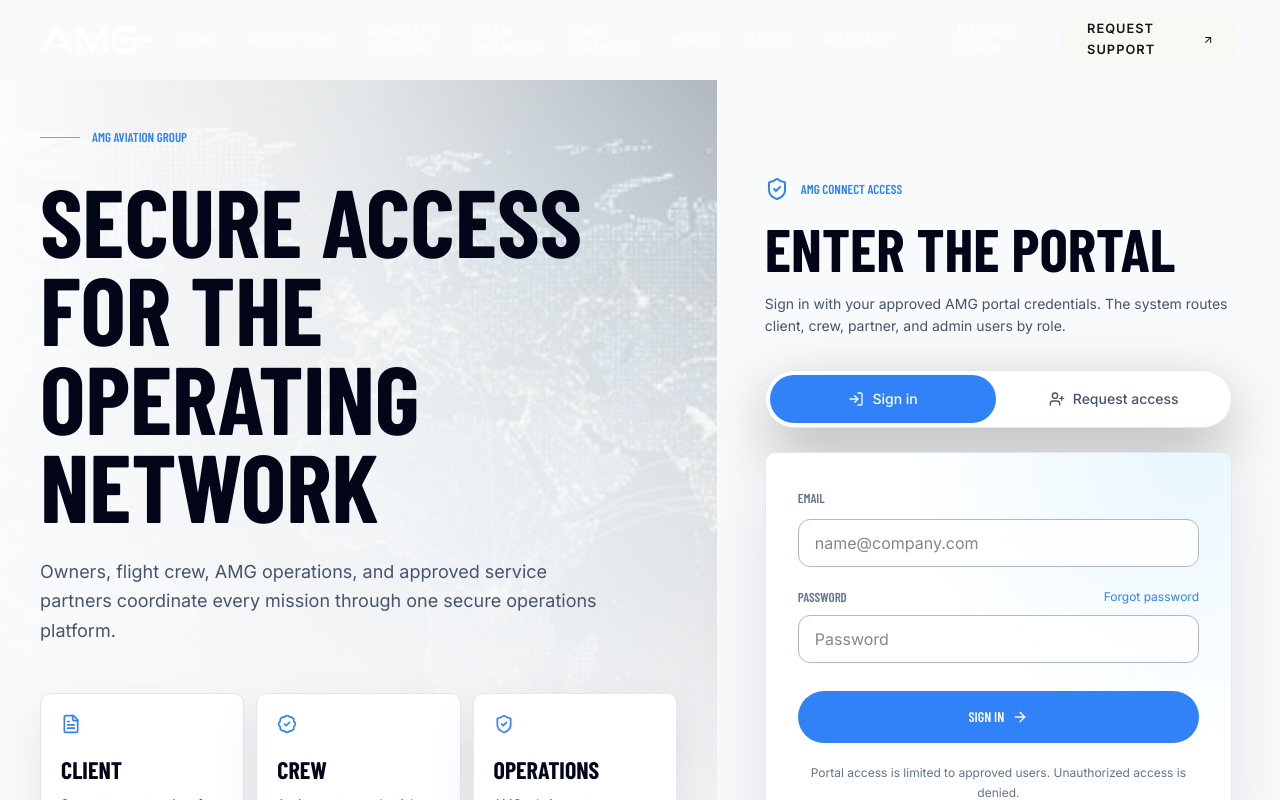
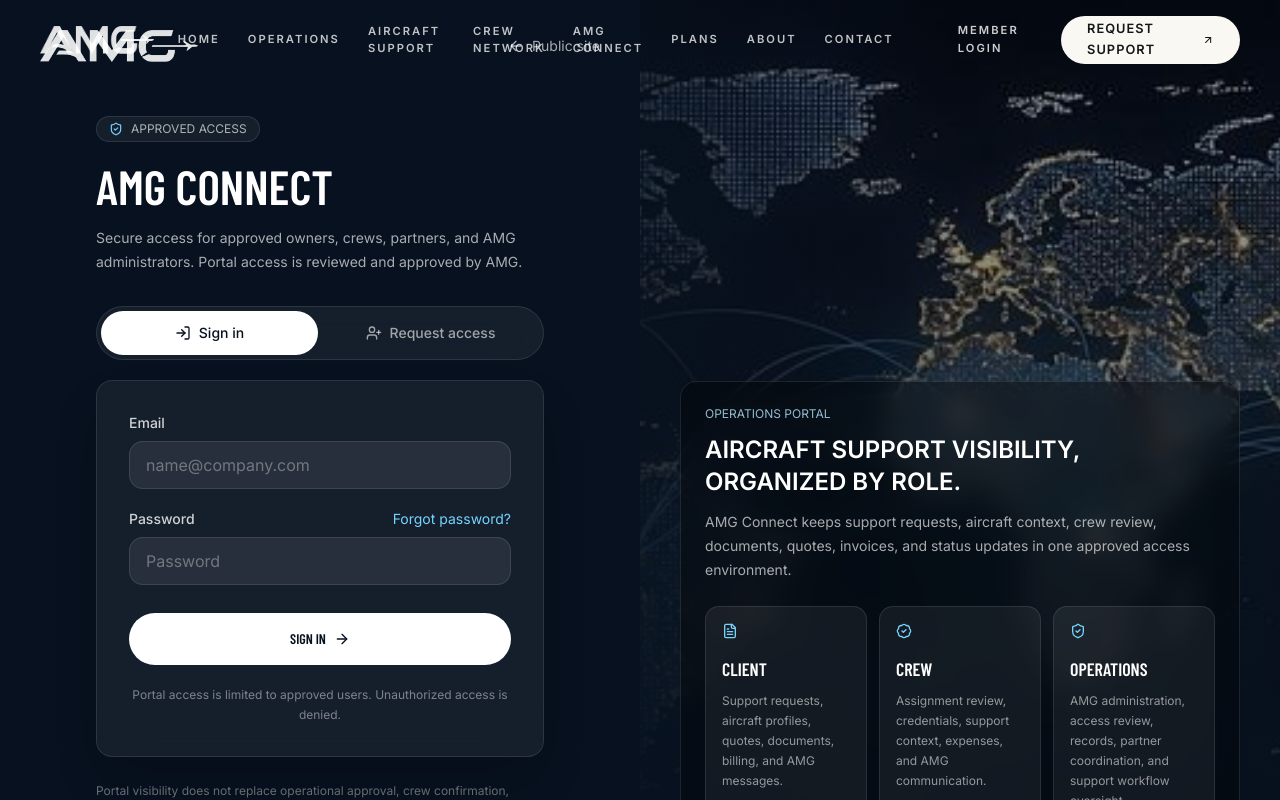
Before and after one commit to amgaviation/amg1, a Next.js app: page /login in a window 1280 px wide. Shown: the top 800 px of the page. Built offline with nearby package versions, Linux system fonts and the light colour scheme; a web font is replaced by a local one.

Commit message:
Restyle AMG Connect portal login

```diff
--- a/components/site/portal-login.tsx
+++ b/components/site/portal-login.tsx
@@ -2,7 +2,16 @@
 
 import { useState } from "react";
 import Link from "next/link";
-import { ArrowRight, BadgeCheck, FileText, LogIn, ShieldCheck, UserPlus } from "lucide-react";
+import {
+  ArrowLeft,
+  ArrowRight,
+  BadgeCheck,
+  FileText,
+  LogIn,
+  ShieldCheck,
+  UserPlus,
+} from "lucide-react";
+
 import { signIn, signUp } from "@/app/portal/actions/auth";
 import { cn } from "@/lib/utils";
 
@@ -11,7 +20,7 @@
   invalid: "Email or password is incorrect.",
   pending: "Your access request is awaiting AMG approval.",
   suspended: "This account has been suspended. Contact AMG Operations.",
-  signup: "We couldn't create that account. The email may already be in use.",
+  signup: "We could not create that account. The email may already be in use.",
   weakpassword: "Password must be at least 8 characters.",
   "missing-supabase-env":
     "Portal authentication is not configured in this environment. Add the Supabase URL and anon key to enable portal access.",
@@ -22,17 +31,17 @@
 const accessPanels = [
   {
     title: "Client",
-    body: "Support requests, aircraft profiles, quotes, documents, billing, subscriptions, and messages.",
+    body: "Support requests, aircraft profiles, quotes, documents, billing, and AMG messages.",
     icon: FileText,
   },
   {
     title: "Crew",
-    body: "Assignments, credentials, availability, expenses, mission details, and AMG communication.",
+    body: "Assignment review, credentials, support context, expenses, and AMG communication.",
     icon: BadgeCheck,
   },
   {
     title: "Operations",
-    body: "AMG admin, partner coordination, access review, records, and support workflow oversight.",
+    body: "AMG administration, access review, records, partner coordination, and support workflow oversight.",
     icon: ShieldCheck,
   },
 ];
@@ -49,123 +58,120 @@
   const [mode, setMode] = useState<"signin" | "request">(initialMode);
   const [email, setEmail] = useState("");
   const [password, setPassword] = useState("");
+
   const isSignIn = mode === "signin";
 
   return (
-    <div className="login-cinema relative isolate grid min-h-[100svh] grid-cols-1 overflow-hidden bg-slate-50 pt-[var(--public-header-height)] lg:grid-cols-[1.12fr_0.88fr]">
-      <section className="relative hidden items-end overflow-hidden p-10 lg:flex">
-        <div className="absolute inset-0">
+    <main className="grid min-h-svh bg-[#07111f] text-white lg:grid-cols-2">
+      <section className="flex min-h-svh flex-col px-6 py-6 md:px-10">
+        <div className="flex items-center justify-between">
+          <Link href="/" className="flex items-center gap-3">
             {/* eslint-disable-next-line @next/next/no-img-element */}
-          <img src="/images/site/map-operations.jpg" alt="" className="h-full w-full scale-105 object-cover opacity-45" />
-          <div className="absolute inset-0 bg-[radial-gradient(circle_at_72%_20%,rgba(56,189,248,0.16),transparent_26rem)]" />
-          <div className="absolute inset-0 bg-gradient-to-r from-white/96 via-white/72 to-white/20" />
-          <div className="absolute inset-0 bg-gradient-to-t from-slate-50 via-slate-50/70 to-white/20" />
+            <img
+              src="/images/logo-white.png"
+              alt="AMG Aviation Group"
+              className="h-8 w-auto"
+            />
+          </Link>
+
+          <Link
+            href="/"
+            className="inline-flex min-h-11 items-center gap-2 text-sm text-white/65 transition hover:text-white"
+          >
+            <ArrowLeft className="h-4 w-4" />
+            Public site
+          </Link>
         </div>
-        <div className="relative max-w-3xl" data-scroll-animate>
-          <Link href="/" className="eyebrow mb-7 inline-flex items-center gap-3 text-primary">
-            <span className="h-px w-10 bg-primary/70" />
-            AMG Aviation Group
-          </Link>
-          <h1 className="display-heading text-balance text-7xl text-slate-950 xl:text-8xl">
-            Secure access for the operating network
+
+        <div className="flex flex-1 items-center justify-center py-12">
+          <div className="w-full max-w-md">
+            <div className="mb-8">
+              <div className="mb-5 inline-flex items-center gap-2 rounded-full border border-white/10 bg-white/[0.06] px-3 py-1 text-xs uppercase tracking-[0.22em] text-white/65">
+                <ShieldCheck className="h-3.5 w-3.5 text-sky-300" />
+                Approved Access
+              </div>
+
+              <h1 className="font-display text-4xl font-semibold uppercase tracking-tight text-white sm:text-5xl">
+                AMG Connect
               </h1>
-          <p className="mt-7 max-w-xl text-lg leading-relaxed text-slate-600">
-            Owners, flight crew, AMG operations, and approved service partners
-            coordinate every mission through one secure operations platform.
-          </p>
-          <div className="mt-12 grid max-w-4xl grid-cols-3 gap-3">
-            {accessPanels.map((panel) => {
-              const Icon = panel.icon;
-              return (
-                <div key={panel.title} className="min-h-48 rounded-lg border border-slate-200 bg-white p-5 shadow-[0_16px_45px_rgba(8,20,36,0.08)]">
-                  <Icon className="h-5 w-5 text-primary" />
-                  <p className="mt-6 font-display text-2xl font-bold uppercase leading-none text-slate-950">
-                    {panel.title}
-                  </p>
-                  <p className="mt-3 text-xs leading-relaxed text-slate-600">{panel.body}</p>
-                </div>
-              );
-            })}
-          </div>
-        </div>
-      </section>
 
-      <section className="flex items-center px-6 py-12 sm:px-10 lg:px-12">
-        <div className="mx-auto w-full max-w-[34rem]">
-          <div className="mb-8">
-            <div className="flex items-center gap-3">
-              <ShieldCheck className="h-6 w-6 text-primary" />
-              <p className="eyebrow text-primary">AMG Connect Access</p>
-            </div>
-            <h2 className="mt-5 display-heading text-balance text-5xl text-slate-950 sm:text-6xl">
-              {isSignIn ? "Enter the portal" : "Request portal access"}
-            </h2>
-            <p className="mt-4 text-sm leading-relaxed text-slate-600">
-              {isSignIn
-                ? "Sign in with your approved AMG portal credentials. The system routes client, crew, partner, and admin users by role."
-                : "Submit an access request for AMG Operations review. Approved accounts receive role-based portal access."}
+              <p className="mt-4 text-sm leading-6 text-white/65">
+                Secure access for approved owners, crews, partners, and AMG
+                administrators. Portal access is reviewed and approved by AMG.
               </p>
             </div>
 
-          <div className="login-mode-switch mb-6 grid grid-cols-2 gap-1 rounded-full border border-slate-200 bg-white p-1 shadow-[0_14px_40px_rgba(8,20,36,0.08)]">
+            <div className="mb-5 grid grid-cols-2 gap-1 rounded-full border border-white/10 bg-white/[0.06] p-1 backdrop-blur-xl">
               <button
                 type="button"
                 onClick={() => setMode("signin")}
                 aria-pressed={isSignIn}
                 className={cn(
-                "inline-flex min-h-12 items-center justify-center gap-2 rounded-full px-4 py-2 text-sm font-medium transition-colors",
-                isSignIn ? "bg-primary text-primary-foreground" : "text-slate-600 hover:text-slate-950"
+                  "inline-flex min-h-11 items-center justify-center gap-2 rounded-full px-4 py-2 text-sm font-medium transition",
+                  isSignIn
+                    ? "bg-white text-[#07111f]"
+                    : "text-white/60 hover:text-white"
                 )}
               >
-              <LogIn className="h-4 w-4" /> Sign in
+                <LogIn className="h-4 w-4" />
+                Sign in
               </button>
+
               <button
                 type="button"
                 onClick={() => setMode("request")}
                 aria-pressed={!isSignIn}
                 className={cn(
-                "inline-flex min-h-12 items-center justify-center gap-2 rounded-full px-4 py-2 text-sm font-medium transition-colors",
-                !isSignIn ? "bg-primary text-primary-foreground" : "text-slate-600 hover:text-slate-950"
+                  "inline-flex min-h-11 items-center justify-center gap-2 rounded-full px-4 py-2 text-sm font-medium transition",
+                  !isSignIn
+                    ? "bg-white text-[#07111f]"
+                    : "text-white/60 hover:text-white"
                 )}
               >
-              <UserPlus className="h-4 w-4" /> Request access
+                <UserPlus className="h-4 w-4" />
+                Request access
               </button>
             </div>
 
             {error ? (
-            <div className="mb-4 rounded-lg border border-destructive/40 bg-destructive/10 px-4 py-3 text-sm text-red-900">
+              <div className="mb-4 rounded-xl border border-red-400/25 bg-red-500/10 px-4 py-3 text-sm leading-6 text-red-100">
                 {ERROR_MESSAGES[error] ?? "Something went wrong. Please try again."}
               </div>
             ) : null}
+
             {success === "requested" ? (
-            <div className="mb-4 rounded-lg border border-emerald-500/30 bg-emerald-500/10 px-4 py-3 text-sm text-emerald-900">
+              <div className="mb-4 rounded-xl border border-emerald-300/25 bg-emerald-500/10 px-4 py-3 text-sm leading-6 text-emerald-100">
                 Access request submitted. AMG Operations will review and approve your account.
               </div>
             ) : null}
+
             {success === "password-reset" ? (
-            <div className="mb-4 rounded-lg border border-emerald-500/30 bg-emerald-500/10 px-4 py-3 text-sm text-emerald-900">
+              <div className="mb-4 rounded-xl border border-emerald-300/25 bg-emerald-500/10 px-4 py-3 text-sm leading-6 text-emerald-100">
                 Password created. Sign in with your AMG portal email and new login key.
               </div>
             ) : null}
+
             {error === "account_exists" ? (
-            <div className="mb-4 grid gap-3 rounded-lg border border-slate-200 bg-white px-4 py-4 shadow-[0_14px_40px_rgba(8,20,36,0.06)]">
+              <div className="mb-4 grid gap-3 rounded-xl border border-white/10 bg-white/[0.06] px-4 py-4 backdrop-blur-xl">
                 <div className="grid grid-cols-1 gap-2 sm:grid-cols-3">
                   <button
                     type="button"
                     onClick={() => setMode("signin")}
-                  className="inline-flex min-h-10 items-center justify-center rounded-full bg-primary px-4 text-xs font-semibold uppercase text-primary-foreground"
+                    className="inline-flex min-h-10 items-center justify-center rounded-full bg-white px-4 text-xs font-semibold uppercase text-[#07111f]"
                   >
                     Sign in
                   </button>
+
                   <Link
                     href="/forgot-password"
-                  className="inline-flex min-h-10 items-center justify-center rounded-full border border-slate-300 px-4 text-xs font-semibold uppercase text-slate-800 hover:border-primary hover:text-primary"
+                    className="inline-flex min-h-10 items-center justify-center rounded-full border border-white/15 px-4 text-xs font-semibold uppercase text-white/75 hover:border-sky-300 hover:text-white"
                   >
                     Forgot password
                   </Link>
+
                   <Link
                     href="/contact?category=other-support"
-                  className="inline-flex min-h-10 items-center justify-center rounded-full border border-slate-300 px-4 text-xs font-semibold uppercase text-slate-800 hover:border-primary hover:text-primary"
+                    className="inline-flex min-h-10 items-center justify-center rounded-full border border-white/15 px-4 text-xs font-semibold uppercase text-white/75 hover:border-sky-300 hover:text-white"
                   >
                     Wrong email
                   </Link>
@@ -174,10 +180,18 @@
             ) : null}
 
             {isSignIn ? (
-            <form action={signIn} className="portal-entry-card rounded-lg border border-slate-200 bg-white p-6 shadow-[0_24px_70px_rgba(8,20,36,0.1)] sm:p-8">
-              <label className="eyebrow text-[0.7rem] text-slate-500" htmlFor="email">
+              <form
+                action={signIn}
+                className="rounded-2xl border border-white/10 bg-white/[0.06] p-6 shadow-2xl backdrop-blur-xl sm:p-8"
+              >
+                <div className="grid gap-2">
+                  <label
+                    htmlFor="email"
+                    className="text-sm font-medium text-white/80"
+                  >
                     Email
                   </label>
+
                   <input
                     id="email"
                     name="email"
@@ -185,18 +199,29 @@
                     required
                     autoComplete="email"
                     value={email}
-                onChange={(e) => setEmail(e.target.value)}
+                    onChange={(event) => setEmail(event.target.value)}
                     placeholder="name@company.com"
-                className="support-field mt-2 h-12 w-full px-4 text-base"
+                    className="h-12 rounded-xl border border-white/10 bg-white/[0.08] px-4 text-base text-white outline-none transition placeholder:text-white/35 focus:border-sky-300/70"
                   />
-              <div className="mt-5 flex items-center justify-between gap-4">
-                <label className="eyebrow block text-[0.7rem] text-slate-500" htmlFor="password">
+                </div>
+
+                <div className="mt-5 grid gap-2">
+                  <div className="flex items-center justify-between gap-4">
+                    <label
+                      htmlFor="password"
+                      className="text-sm font-medium text-white/80"
+                    >
                       Password
                     </label>
-                <Link href="/forgot-password" className="text-xs text-primary hover:text-slate-950">
-                  Forgot password
+
+                    <Link
+                      href="/forgot-password"
+                      className="text-sm text-sky-300 underline-offset-4 hover:underline"
+                    >
+                      Forgot password?
                     </Link>
                   </div>
+
                   <input
                     id="password"
                     name="password"
@@ -204,54 +229,149 @@
                     required
                     autoComplete="current-password"
                     value={password}
-                onChange={(e) => setPassword(e.target.value)}
+                    onChange={(event) => setPassword(event.target.value)}
                     placeholder="Password"
-                className="support-field mt-2 h-12 w-full px-4 text-base"
+                    className="h-12 rounded-xl border border-white/10 bg-white/[0.08] px-4 text-base text-white outline-none transition placeholder:text-white/35 focus:border-sky-300/70"
                   />
-              <button className="mt-7 inline-flex w-full min-h-12 items-center justify-center gap-2 rounded-full bg-primary px-6 py-4 font-display text-sm font-semibold uppercase text-primary-foreground transition-colors hover:bg-primary/90">
+                </div>
+
+                <button className="mt-7 inline-flex min-h-12 w-full items-center justify-center gap-2 rounded-full bg-white px-6 py-4 font-display text-sm font-semibold uppercase text-[#07111f] transition hover:bg-sky-100">
                   Sign in
                   <ArrowRight className="h-4 w-4" />
                 </button>
-              <p className="mt-5 text-center text-xs leading-relaxed text-slate-500">
+
+                <p className="mt-5 text-center text-xs leading-relaxed text-white/45">
                   Portal access is limited to approved users. Unauthorized access is denied.
                 </p>
               </form>
             ) : (
-            <form action={signUp} className="portal-entry-card rounded-lg border border-slate-200 bg-white p-6 shadow-[0_24px_70px_rgba(8,20,36,0.1)] sm:p-8">
+              <form
+                action={signUp}
+                className="rounded-2xl border border-white/10 bg-white/[0.06] p-6 shadow-2xl backdrop-blur-xl sm:p-8"
+              >
                 <div className="grid gap-4">
-                <label className="grid gap-2 text-sm font-medium text-slate-800">
-                  Full name <span className="sr-only">required</span>
-                  <input name="full_name" required autoComplete="name" className="support-field h-12 px-4 text-base" />
+                  <label className="grid gap-2 text-sm font-medium text-white/80">
+                    Full name
+                    <input
+                      name="full_name"
+                      required
+                      autoComplete="name"
+                      className="h-12 rounded-xl border border-white/10 bg-white/[0.08] px-4 text-base text-white outline-none transition placeholder:text-white/35 focus:border-sky-300/70"
+                    />
                   </label>
-                <label className="grid gap-2 text-sm font-medium text-slate-800">
-                  Email <span className="text-primary">*</span>
-                  <input name="email" type="email" required autoComplete="email" className="support-field h-12 px-4 text-base" />
+
+                  <label className="grid gap-2 text-sm font-medium text-white/80">
+                    Email
+                    <input
+                      name="email"
+                      type="email"
+                      required
+                      autoComplete="email"
+                      className="h-12 rounded-xl border border-white/10 bg-white/[0.08] px-4 text-base text-white outline-none transition placeholder:text-white/35 focus:border-sky-300/70"
+                    />
                   </label>
-                <label className="grid gap-2 text-sm font-medium text-slate-800">
-                  Create password <span className="text-primary">*</span>
-                  <input name="password" type="password" required minLength={8} autoComplete="new-password" className="support-field h-12 px-4 text-base" />
+
+                  <label className="grid gap-2 text-sm font-medium text-white/80">
+                    Create password
+                    <input
+                      name="password"
+                      type="password"
+                      required
+                      minLength={8}
+                      autoComplete="new-password"
+                      className="h-12 rounded-xl border border-white/10 bg-white/[0.08] px-4 text-base text-white outline-none transition placeholder:text-white/35 focus:border-sky-300/70"
+                    />
                   </label>
+
                   <input type="hidden" name="role" value="client" />
-                <label className="grid gap-2 text-sm font-medium text-slate-800">
+
+                  <label className="grid gap-2 text-sm font-medium text-white/80">
                     Organization
-                  <input name="company_name" autoComplete="organization" className="support-field h-12 px-4 text-base" />
+                    <input
+                      name="company_name"
+                      autoComplete="organization"
+                      className="h-12 rounded-xl border border-white/10 bg-white/[0.08] px-4 text-base text-white outline-none transition placeholder:text-white/35 focus:border-sky-300/70"
+                    />
                   </label>
-                <label className="grid gap-2 text-sm font-medium text-slate-800">
+
+                  <label className="grid gap-2 text-sm font-medium text-white/80">
                     Phone
-                  <input name="phone" type="tel" autoComplete="tel" className="support-field h-12 px-4 text-base" />
+                    <input
+                      name="phone"
+                      type="tel"
+                      autoComplete="tel"
+                      className="h-12 rounded-xl border border-white/10 bg-white/[0.08] px-4 text-base text-white outline-none transition placeholder:text-white/35 focus:border-sky-300/70"
+                    />
                   </label>
                 </div>
-              <button className="mt-6 inline-flex w-full min-h-12 items-center justify-center gap-2 rounded-full bg-primary px-6 py-4 font-display text-sm font-semibold uppercase text-primary-foreground transition-colors hover:bg-primary/90">
+
+                <button className="mt-6 inline-flex min-h-12 w-full items-center justify-center gap-2 rounded-full bg-white px-6 py-4 font-display text-sm font-semibold uppercase text-[#07111f] transition hover:bg-sky-100">
                   Submit access request
                   <ArrowRight className="h-4 w-4" />
                 </button>
-              <p className="mt-4 text-center text-xs leading-relaxed text-slate-500">
+
+                <p className="mt-4 text-center text-xs leading-relaxed text-white/45">
                   AMG Operations reviews and approves every account before activation.
                 </p>
               </form>
             )}
+
+            <p className="mt-6 text-xs leading-5 text-white/40">
+              Portal visibility does not replace operational approval, crew confirmation,
+              aircraft status review, or final support acceptance.
+            </p>
+          </div>
         </div>
       </section>
+
+      <section className="relative hidden overflow-hidden bg-black lg:block">
+        {/* eslint-disable-next-line @next/next/no-img-element */}
+        <img
+          src="/images/site/map-operations.jpg"
+          alt="Private aviation operations support"
+          className="h-full w-full object-cover opacity-80"
+        />
+
+        <div className="absolute inset-0 bg-gradient-to-t from-[#07111f] via-[#07111f]/45 to-[#07111f]/10" />
+        <div className="absolute inset-0 bg-gradient-to-r from-[#07111f]/70 via-transparent to-transparent" />
+
+        <div className="absolute bottom-10 left-10 right-10 rounded-2xl border border-white/10 bg-black/35 p-6 backdrop-blur-md">
+          <p className="text-xs uppercase tracking-[0.24em] text-sky-200/80">
+            Operations Portal
+          </p>
+
+          <h2 className="mt-3 text-2xl font-semibold uppercase tracking-tight text-white">
+            Aircraft support visibility, organized by role.
+          </h2>
+
+          <p className="mt-3 max-w-xl text-sm leading-6 text-white/65">
+            AMG Connect keeps support requests, aircraft context, crew review,
+            documents, quotes, invoices, and status updates in one approved
+            access environment.
+          </p>
+
+          <div className="mt-6 grid gap-3 xl:grid-cols-3">
+            {accessPanels.map((panel) => {
+              const Icon = panel.icon;
+
+              return (
+                <div
+                  key={panel.title}
+                  className="rounded-xl border border-white/10 bg-white/[0.06] p-4"
+                >
+                  <Icon className="h-4 w-4 text-sky-300" />
+                  <p className="mt-4 font-display text-lg font-semibold uppercase text-white">
+                    {panel.title}
+                  </p>
+                  <p className="mt-2 text-xs leading-5 text-white/55">
+                    {panel.body}
+                  </p>
                 </div>
               );
+            })}
+          </div>
+        </div>
+      </section>
+    </main>
+  );
 }
--- a/package.json
+++ b/package.json
@@ -37,7 +37,7 @@
     "motion": "^12.40.0",
     "next": "^16.0.7",
     "next-themes": "^0.4.6",
-    "radix-ui": "^1.5.0",
+    "radix-ui": "^1.6.0",
     "react": "^19.2.4",
     "react-dom": "^19.2.4",
     "sonner": "^2.0.7",
```
Also changed, not shown: 1 other file (tests, documents, lock files or other folders). Lines whose indentation alone changed are shown as unchanged.
